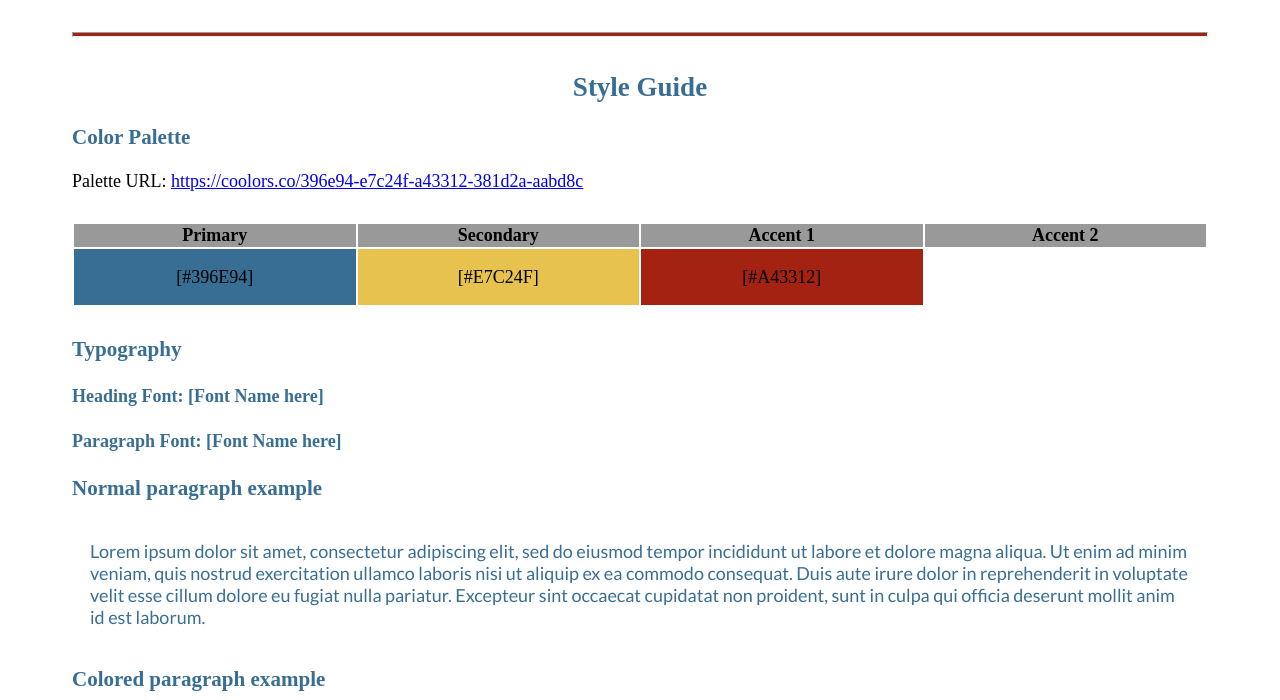
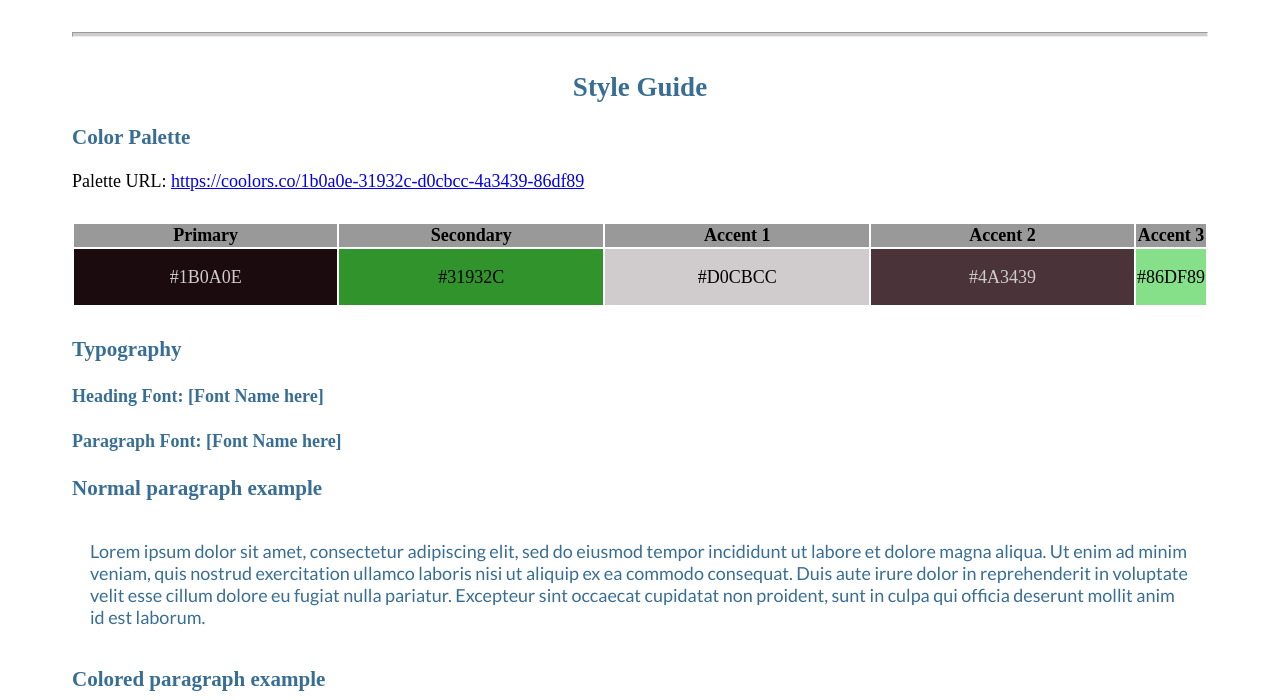
Before and after one commit to wfmendez/wdd130-a1, a plain HTML site: page terranaut/site-plan-terranaut.html in a window 1280 px wide. Shown: the part 1560-2260 px from the top of the page. Drawn offline with Linux system fonts and the light colour scheme; a web font is replaced by a local one.

Commit message:
Add Colors

```diff
--- a/terranaut/site-plan-terranaut.html
+++ b/terranaut/site-plan-terranaut.html
@@ -55,13 +55,13 @@
       <!--  The colors you choose for a website are one of the most important decisions you will make. Follow the instructions on the activity in iLearn then return and replace the color codes below with the hex color codes (the 6 digit numbers that show at the bottom of each color) for the colors you have chosen below.  You should have at least 2 colors but do not have to fill in all 4 if you do not need them.  -->
 
       <!-- Copy and paste the URL to your finished palette below Make sure to paste it into both spots -->
-      Palette URL: <a href="https://coolors.co/396e94-e7c24f-a43312-381d2a-aabd8c" target="_blank">https://coolors.co/396e94-e7c24f-a43312-381d2a-aabd8c</a>
+      Palette URL: <a href="https://coolors.co/1b0a0e-31932c-d0cbcc-4a3439-86df89" target="_blank">https://coolors.co/1b0a0e-31932c-d0cbcc-4a3439-86df89</a>
 
 
       <table class="colors">
-        <tr><th>Primary</th><th>Secondary</th><th>Accent 1</th><th>Accent 2</th></tr>
+        <tr><th>Primary</th><th>Secondary</th><th>Accent 1</th><th>Accent 2</th><th>Accent 3</th></tr>
         <!-- Replace the numbers in the boxes below with your hex color codes. Then switch to the site-plan.css file and change your colors there as well. -->
-        <tr><td class="primary">[#396E94]</td><td class="secondary">[#E7C24F]</td><td class="accent1">[#A43312]</td><td class="accent2"></td></tr>
+        <tr><td class="primary">#1B0A0E</td><td class="secondary">#31932C</td><td class="accent1">#D0CBCC</td><td class="accent2">#4A3439</td><td class="accent3">#86DF89</td></tr>
       </table>
 
       <!-- ------------------------Step 9------------------------------ -->
--- a/terranaut/styles/site-plan-terranaut.css
+++ b/terranaut/styles/site-plan-terranaut.css
@@ -5,10 +5,11 @@ Fonts are separated by a | */
 
 :root {
     /* change the values below to your colors from your palette */
-    --primary-color: #396E94;
-    --secondary-color: #E7C24F;
-    --accent1-color: #A42212;
-    --accent2-color: white;
+    --primary-color: #1B0A0E;
+    --secondary-color: #31932C;
+    --accent1-color: #D0CBCC;
+    --accent2-color: #4A3439;
+    --accent3-color: #86DF89;
 
     /* change the values below to your chosen font(s) */
     --heading-font: "IM Fell French Canon SC";
@@ -102,6 +103,7 @@ p {
 
 .primary {
     background-color: var(--primary-color);
+    color: #D0CBCC;
 }
 
 .secondary {
@@ -114,6 +116,11 @@ p {
 
 .accent2 {
     background-color: var(--accent2-color);
+    color: #D0CBCC;
+}
+
+.accent3 {
+    background-color: var(--accent3-color);
 }
 
 p.colored {
```
